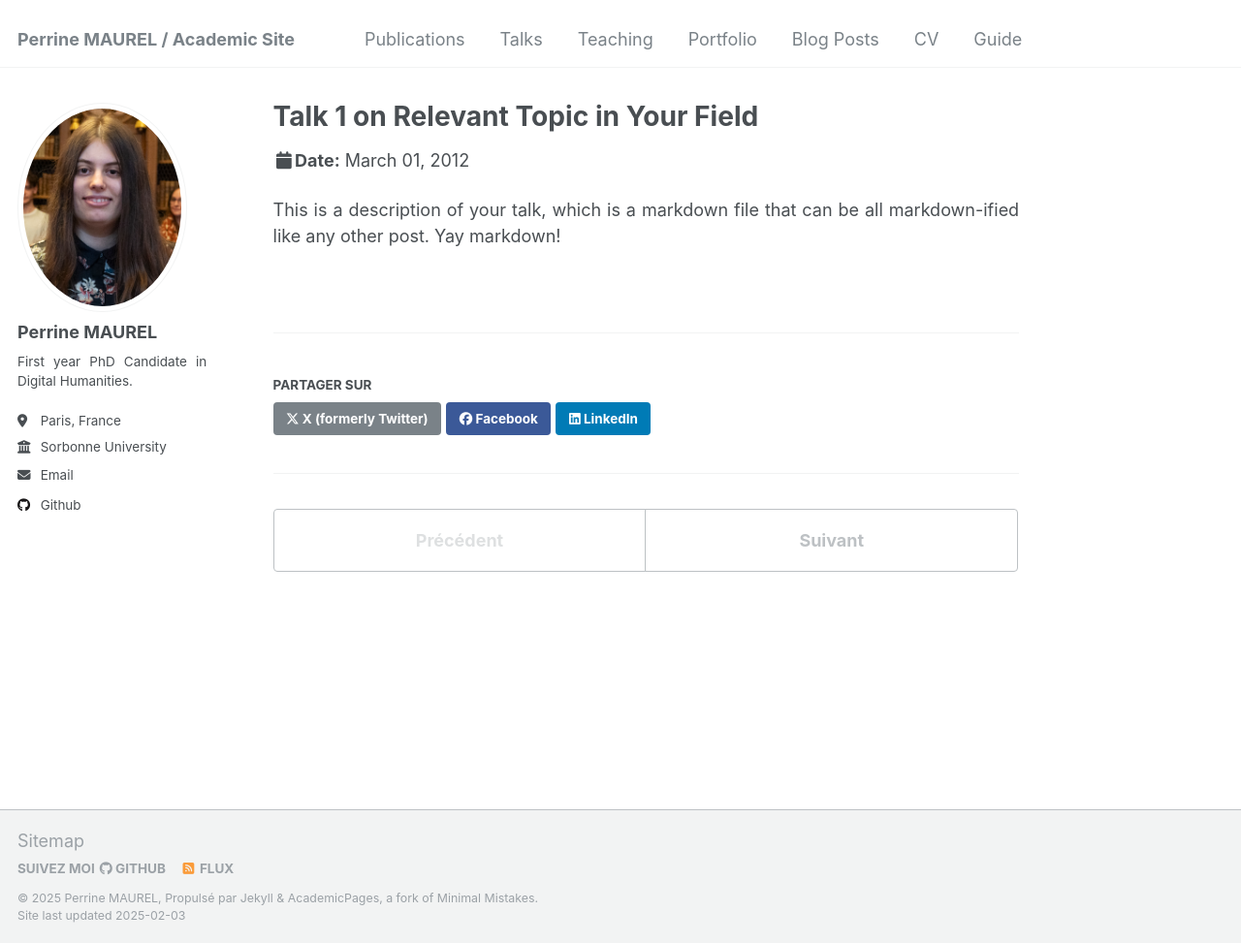
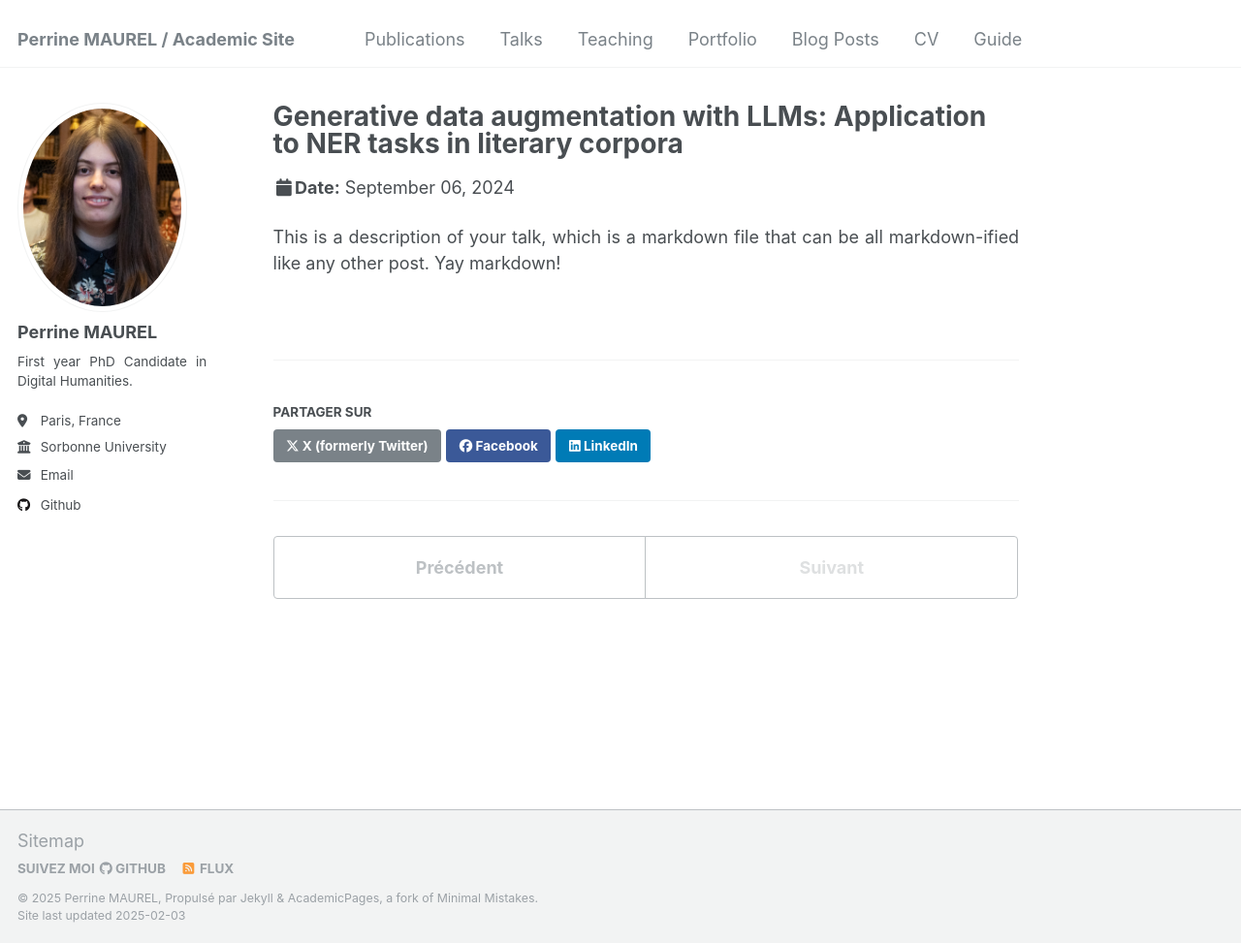
Before and after one commit to perrinemaurel/perrinemaurel.github.io, a Jekyll site: the page built from _talks/2012-03-01-talk-1.md, in a window 1280 px wide and 973 px high. Shown: the whole window at 97% size. Built offline with Jekyll 4.4.1, drawn with Linux system fonts in a browser that asks for light colours.

Commit message:
Update 2012-03-01-talk-1.md

```diff
--- a/_talks/2012-03-01-talk-1.md
+++ b/_talks/2012-03-01-talk-1.md
@@ -1,11 +1,11 @@
 ---
-title: "Talk 1 on Relevant Topic in Your Field"
+title: "Generative data augmentation with LLMs: Application to NER tasks in literary corpora"
 collection: talks
 type: "Talk"
-permalink: /talks/2012-03-01-talk-1
-venue: "UC San Francisco, Department of Testing"
-date: 2012-03-01
-location: "San Francisco, California"
+permalink: /talks/2024-09-06-talk-1
+venue: "Université Internationale de Rabat"
+date: 2024-09-06
+location: "Rabat, Morocco"
 ---
 
 This is a description of your talk, which is a markdown file that can be all markdown-ified like any other post. Yay markdown!
```
